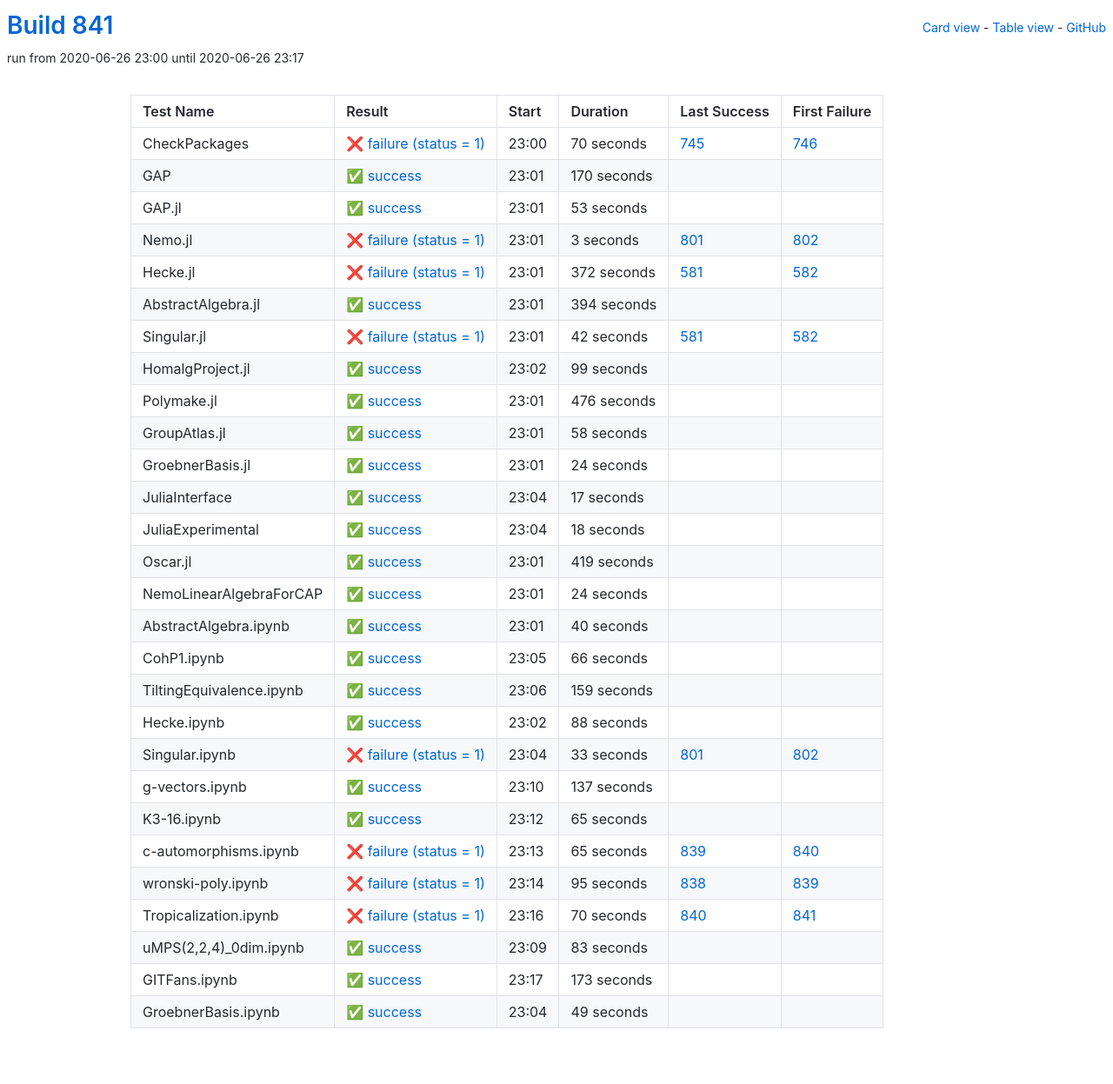
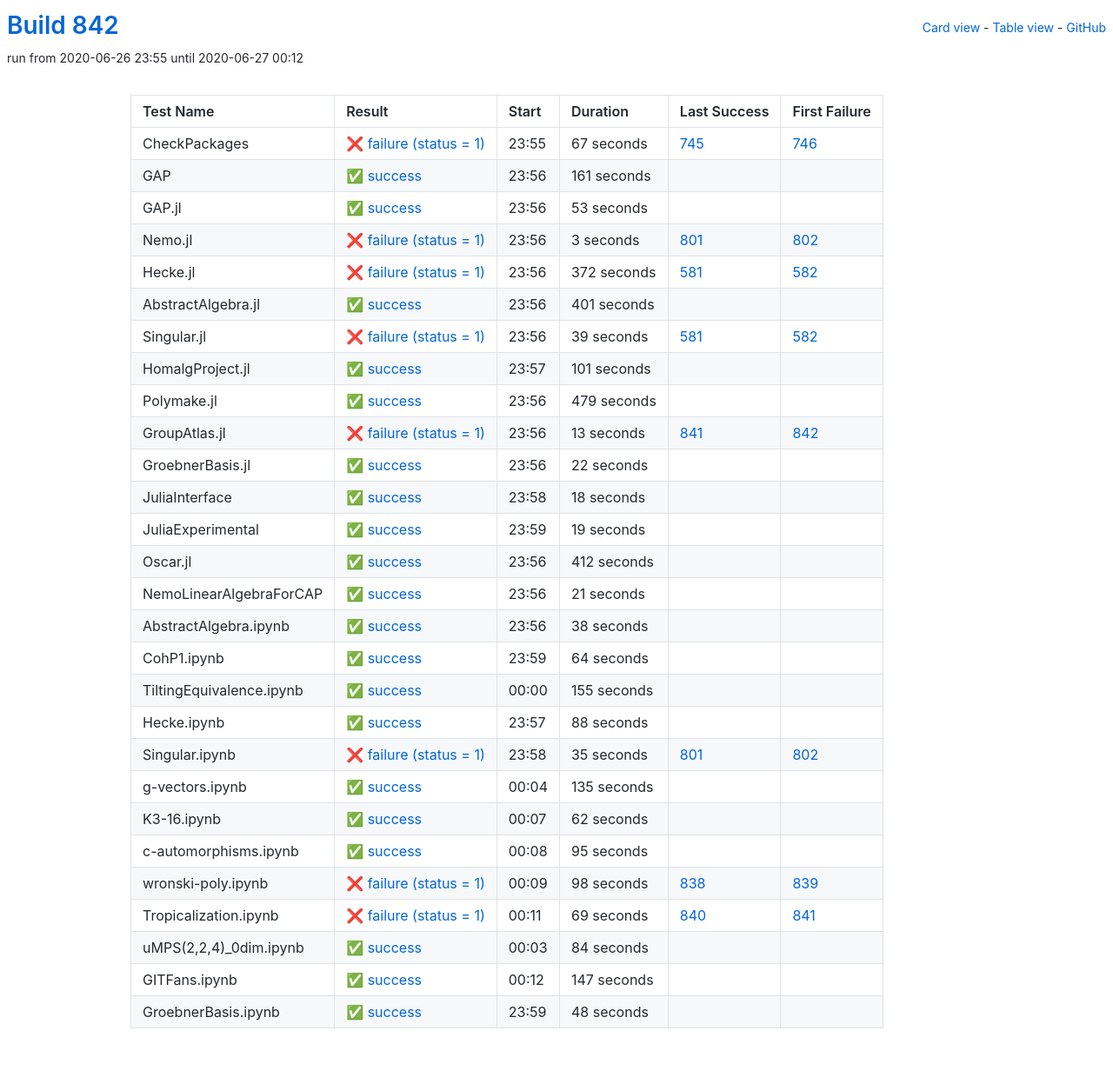
Before and after one commit to oscar-system/oscar-ci-status-1.4, a Jekyll site: the page built from table.html, in a window 1280 px wide. Shown: the whole page at 87% size. Built offline with Jekyll 4.4.1, drawn with Linux system fonts in a browser that asks for light colours.

Commit message:
Build #842

```diff
--- a/_data/ci.yml
+++ b/_data/ci.yml
@@ -1,6 +1,6 @@
 ---
-build: 841
-build_url: https://oscarci.mathematik.uni-kl.de/job/oscar-julia-1.4/841/
+build: 842
+build_url: https://oscarci.mathematik.uni-kl.de/job/oscar-julia-1.4/842/
 job: oscar-julia-1.4
 organization: oscar-system
 repo: oscar-ci-status-1.4
@@ -8,32 +8,32 @@ repourl: https://github.com/oscar-system/oscar-ci-status-1.4
 tests:
 - name: CheckPackages
   id: checkpackages
-  log: https://oscarci.mathematik.uni-kl.de/job/oscar-julia-1.4/841/artifact/logs/build-841/CheckPackages.log
-  start: 2020-06-26 23:00
+  log: https://oscarci.mathematik.uni-kl.de/job/oscar-julia-1.4/842/artifact/logs/build-842/CheckPackages.log
+  start: 2020-06-26 23:55
   success: false
   exitcode: 1
   status: failure
-  duration: 70
+  duration: 67
   last_success: 745
   last_success_url: https://oscarci.mathematik.uni-kl.de/job/oscar-julia-1.4/745/
   first_failure: 746
   first_failure_url: https://oscarci.mathematik.uni-kl.de/job/oscar-julia-1.4/746/
 - name: GAP
   id: gap
-  log: https://oscarci.mathematik.uni-kl.de/job/oscar-julia-1.4/841/artifact/logs/build-841/GAP.log
-  start: 2020-06-26 23:01
+  log: https://oscarci.mathematik.uni-kl.de/job/oscar-julia-1.4/842/artifact/logs/build-842/GAP.log
+  start: 2020-06-26 23:56
   success: true
   exitcode: 0
   status: success
-  duration: 170
+  duration: 161
   last_success: false
   last_success_url:
   first_failure: false
   first_failure_url:
 - name: GAP.jl
   id: gap-jl
-  log: https://oscarci.mathematik.uni-kl.de/job/oscar-julia-1.4/841/artifact/logs/build-841/GAP.jl.log
-  start: 2020-06-26 23:01
+  log: https://oscarci.mathematik.uni-kl.de/job/oscar-julia-1.4/842/artifact/logs/build-842/GAP.jl.log
+  start: 2020-06-26 23:56
   success: true
   exitcode: 0
   status: success
@@ -44,8 +44,8 @@ tests:
   first_failure_url:
 - name: Nemo.jl
   id: nemo-jl
-  log: https://oscarci.mathematik.uni-kl.de/job/oscar-julia-1.4/841/artifact/logs/build-841/Nemo.jl.log
-  start: 2020-06-26 23:01
+  log: https://oscarci.mathematik.uni-kl.de/job/oscar-julia-1.4/842/artifact/logs/build-842/Nemo.jl.log
+  start: 2020-06-26 23:56
   success: false
   exitcode: 1
   status: failure
@@ -56,8 +56,8 @@ tests:
   first_failure_url: https://oscarci.mathematik.uni-kl.de/job/oscar-julia-1.4/802/
 - name: Hecke.jl
   id: hecke-jl
-  log: https://oscarci.mathematik.uni-kl.de/job/oscar-julia-1.4/841/artifact/logs/build-841/Hecke.jl.log
-  start: 2020-06-26 23:01
+  log: https://oscarci.mathematik.uni-kl.de/job/oscar-julia-1.4/842/artifact/logs/build-842/Hecke.jl.log
+  start: 2020-06-26 23:56
   success: false
   exitcode: 1
   status: failure
@@ -68,92 +68,80 @@ tests:
   first_failure_url: https://oscarci.mathematik.uni-kl.de/job/oscar-julia-1.4/582/
 - name: AbstractAlgebra.jl
   id: abstractalgebra-jl
-  log: https://oscarci.mathematik.uni-kl.de/job/oscar-julia-1.4/841/artifact/logs/build-841/AbstractAlgebra.jl.log
-  start: 2020-06-26 23:01
+  log: https://oscarci.mathematik.uni-kl.de/job/oscar-julia-1.4/842/artifact/logs/build-842/AbstractAlgebra.jl.log
+  start: 2020-06-26 23:56
   success: true
   exitcode: 0
   status: success
-  duration: 394
+  duration: 401
   last_success: false
   last_success_url:
   first_failure: false
   first_failure_url:
 - name: Singular.jl
   id: singular-jl
-  log: https://oscarci.mathematik.uni-kl.de/job/oscar-julia-1.4/841/artifact/logs/build-841/Singular.jl.log
-  start: 2020-06-26 23:01
+  log: https://oscarci.mathematik.uni-kl.de/job/oscar-julia-1.4/842/artifact/logs/build-842/Singular.jl.log
+  start: 2020-06-26 23:56
   success: false
   exitcode: 1
   status: failure
-  duration: 42
+  duration: 39
   last_success: 581
   last_success_url: https://oscarci.mathematik.uni-kl.de/job/oscar-julia-1.4/581/
   first_failure: 582
   first_failure_url: https://oscarci.mathematik.uni-kl.de/job/oscar-julia-1.4/582/
 - name: HomalgProject.jl
   id: homalgproject-jl
-  log: https://oscarci.mathematik.uni-kl.de/job/oscar-julia-1.4/841/artifact/logs/build-841/HomalgProject.jl.log
-  start: 2020-06-26 23:02
+  log: https://oscarci.mathematik.uni-kl.de/job/oscar-julia-1.4/842/artifact/logs/build-842/HomalgProject.jl.log
+  start: 2020-06-26 23:57
   success: true
   exitcode: 0
   status: success
-  duration: 99
+  duration: 101
   last_success: false
   last_success_url:
   first_failure: false
   first_failure_url:
 - name: Polymake.jl
   id: polymake-jl
-  log: https://oscarci.mathematik.uni-kl.de/job/oscar-julia-1.4/841/artifact/logs/build-841/Polymake.jl.log
-  start: 2020-06-26 23:01
+  log: https://oscarci.mathematik.uni-kl.de/job/oscar-julia-1.4/842/artifact/logs/build-842/Polymake.jl.log
+  start: 2020-06-26 23:56
   success: true
   exitcode: 0
   status: success
-  duration: 476
+  duration: 479
   last_success: false
   last_success_url:
   first_failure: false
   first_failure_url:
 - name: GroupAtlas.jl
   id: groupatlas-jl
-  log: https://oscarci.mathematik.uni-kl.de/job/oscar-julia-1.4/841/artifact/logs/build-841/GroupAtlas.jl.log
-  start: 2020-06-26 23:01
+  log: https://oscarci.mathematik.uni-kl.de/job/oscar-julia-1.4/842/artifact/logs/build-842/GroupAtlas.jl.log
+  start: 2020-06-26 23:56
+  success: false
+  exitcode: 1
+  status: failure
+  duration: 13
+  last_success: 841
+  last_success_url: https://oscarci.mathematik.uni-kl.de/job/oscar-julia-1.4/841/
+  first_failure: 842
+  first_failure_url: https://oscarci.mathematik.uni-kl.de/job/oscar-julia-1.4/842/
+- name: GroebnerBasis.jl
+  id: groebnerbasis-jl
+  log: https://oscarci.mathematik.uni-kl.de/job/oscar-julia-1.4/842/artifact/logs/build-842/GroebnerBasis.jl.log
+  start: 2020-06-26 23:56
   success: true
   exitcode: 0
   status: success
-  duration: 58
-  last_success: false
-  last_success_url:
-  first_failure: false
-  first_failure_url:
-- name: GroebnerBasis.jl
-  id: groebnerbasis-jl
-  log: https://oscarci.mathematik.uni-kl.de/job/oscar-julia-1.4/841/artifact/logs/build-841/GroebnerBasis.jl.log
-  start: 2020-06-26 23:01
-  success: true
-  exitcode: 0
-  status: success
-  duration: 24
+  duration: 22
   last_success: false
   last_success_url:
   first_failure: false
   first_failure_url:
 - name: JuliaInterface
   id: juliainterface
-  log: https://oscarci.mathematik.uni-kl.de/job/oscar-julia-1.4/841/artifact/logs/build-841/JuliaInterface.log
-  start: 2020-06-26 23:04
-  success: true
-  exitcode: 0
-  status: success
-  duration: 17
-  last_success: false
-  last_success_url:
-  first_failure: false
-  first_failure_url:
-- name: JuliaExperimental
-  id: juliaexperimental
-  log: https://oscarci.mathematik.uni-kl.de/job/oscar-julia-1.4/841/artifact/logs/build-841/JuliaExperimental.log
-  start: 2020-06-26 23:04
+  log: https://oscarci.mathematik.uni-kl.de/job/oscar-julia-1.4/842/artifact/logs/build-842/JuliaInterface.log
+  start: 2020-06-26 23:58
   success: true
   exitcode: 0
   status: success
@@ -162,70 +150,82 @@ tests:
   last_success_url:
   first_failure: false
   first_failure_url:
-- name: Oscar.jl
-  id: oscar-jl
-  log: https://oscarci.mathematik.uni-kl.de/job/oscar-julia-1.4/841/artifact/logs/build-841/Oscar.jl.log
-  start: 2020-06-26 23:01
+- name: JuliaExperimental
+  id: juliaexperimental
+  log: https://oscarci.mathematik.uni-kl.de/job/oscar-julia-1.4/842/artifact/logs/build-842/JuliaExperimental.log
+  start: 2020-06-26 23:59
   success: true
   exitcode: 0
   status: success
-  duration: 419
+  duration: 19
+  last_success: false
+  last_success_url:
+  first_failure: false
+  first_failure_url:
+- name: Oscar.jl
+  id: oscar-jl
+  log: https://oscarci.mathematik.uni-kl.de/job/oscar-julia-1.4/842/artifact/logs/build-842/Oscar.jl.log
+  start: 2020-06-26 23:56
+  success: true
+  exitcode: 0
+  status: success
+  duration: 412
   last_success: false
   last_success_url:
   first_failure: false
   first_failure_url:
 - name: NemoLinearAlgebraForCAP
   id: nemolinearalgebraforcap
-  log: https://oscarci.mathematik.uni-kl.de/job/oscar-julia-1.4/841/artifact/logs/build-841/NemoLinearAlgebraForCAP.log
-  start: 2020-06-26 23:01
+  log: https://oscarci.mathematik.uni-kl.de/job/oscar-julia-1.4/842/artifact/logs/build-842/NemoLinearAlgebraForCAP.log
+  start: 2020-06-26 23:56
   success: true
   exitcode: 0
   status: success
-  duration: 24
+  duration: 21
   last_success: false
   last_success_url:
   first_failure: false
   first_failure_url:
 - name: AbstractAlgebra.ipynb
   id: abstractalgebra-ipynb
-  log: https://oscarci.mathematik.uni-kl.de/job/oscar-julia-1.4/841/artifact/logs/build-841/AbstractAlgebra.ipynb.log
-  start: 2020-06-26 23:01
+  log: https://oscarci.mathematik.uni-kl.de/job/oscar-julia-1.4/842/artifact/logs/build-842/AbstractAlgebra.ipynb.log
+  start: 2020-06-26 23:56
   success: true
   exitcode: 0
   status: success
-  duration: 40
+  duration: 38
   last_success: false
   last_success_url:
   first_failure: false
   first_failure_url:
 - name: CohP1.ipynb
   id: cohp1-ipynb
-  log: https://oscarci.mathematik.uni-kl.de/job/oscar-julia-1.4/841/artifact/logs/build-841/CohP1.ipynb.log
-  start: 2020-06-26 23:05
+  log: https://oscarci.mathematik.uni-kl.de/job/oscar-julia-1.4/842/artifact/logs/build-842/CohP1.ipynb.log
+  start: 2020-06-26 23:59
   success: true
   exitcode: 0
   status: success
-  duration: 66
+  duration: 64
   last_success: false
   last_success_url:
   first_failure: false
   first_failure_url:
 - name: TiltingEquivalence.ipynb
   id: tiltingequivalence-ipynb
-  log: https://oscarci.mathematik.uni-kl.de/job/oscar-julia-1.4/841/artifact/logs/build-841/TiltingEquivalence.ipynb.log
-  start: 2020-06-26 23:06
+  log: https://oscarci.mathematik.uni-kl.de/job/oscar-julia-1.4/842/artifact/logs/build-842/TiltingEquivalence.ipynb.log
+  start: 2020-06-27 00:00
   success: true
   exitcode: 0
   status: success
-  duration: 159
+  duration: 155
   last_success: false
   last_success_url:
   first_failure: false
   first_failure_url:
 - name: Hecke.ipynb
   id: hecke-ipynb
-  log: https://oscarci.mathematik.uni-kl.de/job/oscar-julia-1.4/841/artifact/logs/build-841/Hecke.ipynb.log
-  start: 2020-06-26 23:02
+  log: https://oscarci.mathematik.uni-kl.de/job/oscar-julia-1.4/842/artifact/logs/build-842/Hecke.ipynb.log
+  start: 2020-06-26 23:57
   success: true
   exitcode: 0
   status: success
@@ -236,108 +236,108 @@ tests:
   first_failure_url:
 - name: Singular.ipynb
   id: singular-ipynb
-  log: https://oscarci.mathematik.uni-kl.de/job/oscar-julia-1.4/841/artifact/logs/build-841/Singular.ipynb.log
-  start: 2020-06-26 23:04
+  log: https://oscarci.mathematik.uni-kl.de/job/oscar-julia-1.4/842/artifact/logs/build-842/Singular.ipynb.log
+  start: 2020-06-26 23:58
   success: false
   exitcode: 1
   status: failure
-  duration: 33
+  duration: 35
   last_success: 801
   last_success_url: https://oscarci.mathematik.uni-kl.de/job/oscar-julia-1.4/801/
   first_failure: 802
   first_failure_url: https://oscarci.mathematik.uni-kl.de/job/oscar-julia-1.4/802/
 - name: g-vectors.ipynb
   id: g-vectors-ipynb
-  log: https://oscarci.mathematik.uni-kl.de/job/oscar-julia-1.4/841/artifact/logs/build-841/g-vectors.ipynb.log
-  start: 2020-06-26 23:10
+  log: https://oscarci.mathematik.uni-kl.de/job/oscar-julia-1.4/842/artifact/logs/build-842/g-vectors.ipynb.log
+  start: 2020-06-27 00:04
   success: true
   exitcode: 0
   status: success
-  duration: 137
+  duration: 135
   last_success: false
   last_success_url:
   first_failure: false
   first_failure_url:
 - name: K3-16.ipynb
   id: k3-16-ipynb
-  log: https://oscarci.mathematik.uni-kl.de/job/oscar-julia-1.4/841/artifact/logs/build-841/K3-16.ipynb.log
-  start: 2020-06-26 23:12
+  log: https://oscarci.mathematik.uni-kl.de/job/oscar-julia-1.4/842/artifact/logs/build-842/K3-16.ipynb.log
+  start: 2020-06-27 00:07
   success: true
   exitcode: 0
   status: success
-  duration: 65
+  duration: 62
   last_success: false
   last_success_url:
   first_failure: false
   first_failure_url:
 - name: c-automorphisms.ipynb
   id: c-automorphisms-ipynb
-  log: https://oscarci.mathematik.uni-kl.de/job/oscar-julia-1.4/841/artifact/logs/build-841/c-automorphisms.ipynb.log
-  start: 2020-06-26 23:13
+  log: https://oscarci.mathematik.uni-kl.de/job/oscar-julia-1.4/842/artifact/logs/build-842/c-automorphisms.ipynb.log
+  start: 2020-06-27 00:08
+  success: true
+  exitcode: 0
+  status: success
+  duration: 95
+  last_success: false
+  last_success_url:
+  first_failure: false
+  first_failure_url:
+- name: wronski-poly.ipynb
+  id: wronski-poly-ipynb
+  log: https://oscarci.mathematik.uni-kl.de/job/oscar-julia-1.4/842/artifact/logs/build-842/wronski-poly.ipynb.log
+  start: 2020-06-27 00:09
   success: false
   exitcode: 1
   status: failure
-  duration: 65
-  last_success: 839
-  last_success_url: https://oscarci.mathematik.uni-kl.de/job/oscar-julia-1.4/839/
-  first_failure: 840
-  first_failure_url: https://oscarci.mathematik.uni-kl.de/job/oscar-julia-1.4/840/
-- name: wronski-poly.ipynb
-  id: wronski-poly-ipynb
-  log: https://oscarci.mathematik.uni-kl.de/job/oscar-julia-1.4/841/artifact/logs/build-841/wronski-poly.ipynb.log
-  start: 2020-06-26 23:14
-  success: false
-  exitcode: 1
-  status: failure
-  duration: 95
+  duration: 98
   last_success: 838
   last_success_url: https://oscarci.mathematik.uni-kl.de/job/oscar-julia-1.4/838/
   first_failure: 839
   first_failure_url: https://oscarci.mathematik.uni-kl.de/job/oscar-julia-1.4/839/
 - name: Tropicalization.ipynb
   id: tropicalization-ipynb
-  log: https://oscarci.mathematik.uni-kl.de/job/oscar-julia-1.4/841/artifact/logs/build-841/Tropicalization.ipynb.log
-  start: 2020-06-26 23:16
+  log: https://oscarci.mathematik.uni-kl.de/job/oscar-julia-1.4/842/artifact/logs/build-842/Tropicalization.ipynb.log
+  start: 2020-06-27 00:11
   success: false
   exitcode: 1
   status: failure
-  duration: 70
+  duration: 69
   last_success: 840
   last_success_url: https://oscarci.mathematik.uni-kl.de/job/oscar-julia-1.4/840/
   first_failure: 841
   first_failure_url: https://oscarci.mathematik.uni-kl.de/job/oscar-julia-1.4/841/
 - name: uMPS(2,2,4)_0dim.ipynb
   id: umps-2-2-4-0dim-ipynb
-  log: https://oscarci.mathematik.uni-kl.de/job/oscar-julia-1.4/841/artifact/logs/build-841/uMPS-2-2-4-_0dim.ipynb.log
-  start: 2020-06-26 23:09
+  log: https://oscarci.mathematik.uni-kl.de/job/oscar-julia-1.4/842/artifact/logs/build-842/uMPS-2-2-4-_0dim.ipynb.log
+  start: 2020-06-27 00:03
   success: true
   exitcode: 0
   status: success
-  duration: 83
+  duration: 84
   last_success: false
   last_success_url:
   first_failure: false
   first_failure_url:
 - name: GITFans.ipynb
   id: gitfans-ipynb
-  log: https://oscarci.mathematik.uni-kl.de/job/oscar-julia-1.4/841/artifact/logs/build-841/GITFans.ipynb.log
-  start: 2020-06-26 23:17
+  log: https://oscarci.mathematik.uni-kl.de/job/oscar-julia-1.4/842/artifact/logs/build-842/GITFans.ipynb.log
+  start: 2020-06-27 00:12
   success: true
   exitcode: 0
   status: success
-  duration: 173
+  duration: 147
   last_success: false
   last_success_url:
   first_failure: false
   first_failure_url:
 - name: GroebnerBasis.ipynb
   id: groebnerbasis-ipynb
-  log: https://oscarci.mathematik.uni-kl.de/job/oscar-julia-1.4/841/artifact/logs/build-841/GroebnerBasis.ipynb.log
-  start: 2020-06-26 23:04
+  log: https://oscarci.mathematik.uni-kl.de/job/oscar-julia-1.4/842/artifact/logs/build-842/GroebnerBasis.ipynb.log
+  start: 2020-06-26 23:59
   success: true
   exitcode: 0
   status: success
-  duration: 49
+  duration: 48
   last_success: false
   last_success_url:
   first_failure: false
```
Also changed, not shown: README.md.
